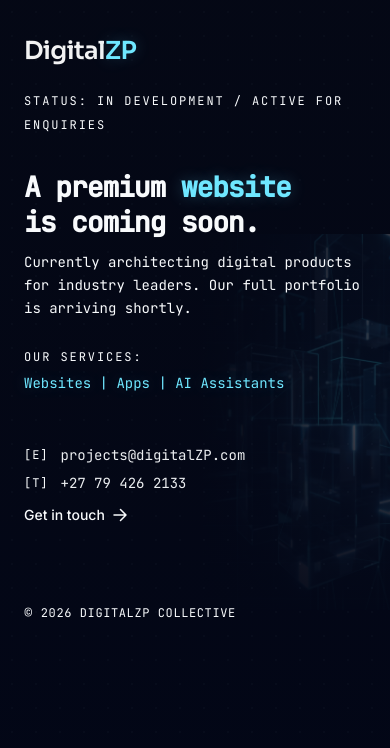
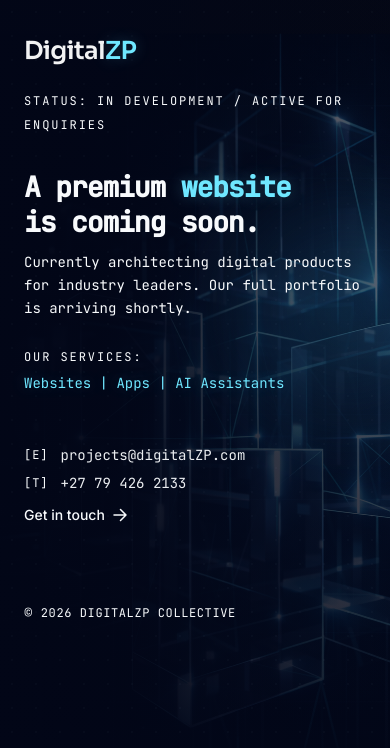
Before and after one commit to zabih0043-cyber/DigitalZP.com, a React (Vite) app: page / in a window 390 px wide. Shown: the top 748 px of the page. Built offline with nearby package versions, Linux system fonts and the light colour scheme.

Commit message:
final touch

```diff
--- a/src/components/holding/CursorGlow.jsx
+++ b/src/components/holding/CursorGlow.jsx
@@ -2,19 +2,24 @@ import { useState, useEffect } from 'react';
 
 export default function CursorGlow() {
   const [pos, setPos] = useState({ x: 0, y: 0 });
-  const [enabled, setEnabled] = useState(false);
+  const [mode, setMode] = useState('none');
   const [visible, setVisible] = useState(false);
 
   useEffect(() => {
-    const canUseGlow =
-      window.matchMedia('(pointer: fine)').matches &&
-      !window.matchMedia('(prefers-reduced-motion: reduce)').matches;
+    const supportsCursorGlow = window.matchMedia('(pointer: fine)').matches;
+    const reducedMotion = window.matchMedia('(prefers-reduced-motion: reduce)').matches;
 
-    setEnabled(canUseGlow);
-
-    if (!canUseGlow) {
+    if (reducedMotion) {
+      setMode('none');
       return undefined;
     }
+
+    if (!supportsCursorGlow) {
+      setMode('ambient');
+      return undefined;
+    }
+
+    setMode('cursor');
 
     const onMove = (e) => {
       setPos({ x: e.clientX, y: e.clientY });
@@ -33,7 +38,19 @@ export default function CursorGlow() {
     };
   }, [visible]);
 
-  if (!enabled || !visible) return null;
+  if (mode === 'ambient') {
+    return (
+      <div
+        className="pointer-events-none fixed right-[-30%] top-[18%] z-10 h-[320px] w-[320px] rounded-full mix-blend-screen md:hidden"
+        style={{
+          background: 'radial-gradient(circle, hsla(199, 89%, 60%, 0.16) 0%, hsla(199, 89%, 60%, 0.08) 34%, transparent 70%)',
+          filter: 'blur(22px)',
+        }}
+      />
+    );
+  }
+
+  if (mode !== 'cursor' || !visible) return null;
 
   return (
     <div
--- a/src/pages/Home.jsx
+++ b/src/pages/Home.jsx
@@ -7,13 +7,13 @@ import HeroMessage from '../components/holding/HeroMessage';
 import StatusIndicator from '../components/holding/StatusIndicator';
 import VisualEngine from '../components/holding/VisualEngine';
 import { useIsMobile } from '../hooks/use-mobile';
-import mobileBackgroundImage from '../../assets/image.png';
+import mobileBackgroundImage from '../../assets/image for mobile background only.png';
 
 export default function Home() {
   const isMobile = useIsMobile();
 
   return (
-    <div className="relative h-screen w-screen overflow-hidden bg-background">
+    <div className="fixed inset-0 overflow-hidden bg-background overscroll-none">
       <div
         className="absolute inset-0 z-0 overflow-hidden md:hidden"
       >
@@ -24,9 +24,15 @@ export default function Home() {
           fetchPriority="high"
           loading="eager"
           decoding="async"
-          className="absolute right-[-22%] top-1/2 w-[70%] max-w-none -translate-y-1/2"
+          className="absolute right-[-30%] top-1/2 h-[92%] w-auto max-w-none -translate-y-1/2"
         />
-        <div className="absolute inset-0 bg-[linear-gradient(180deg,rgba(2,6,23,0.52)_0%,rgba(2,6,23,0.72)_58%,rgba(2,6,23,0.92)_100%)]" />
+        <div
+          className="absolute inset-0"
+          style={{
+            backgroundImage:
+              'linear-gradient(90deg, rgba(2, 6, 23, 0.94) 0%, rgba(2, 6, 23, 0.86) 28%, rgba(2, 6, 23, 0.46) 58%, rgba(2, 6, 23, 0.14) 100%), linear-gradient(180deg, rgba(2, 6, 23, 0.52) 0%, rgba(2, 6, 23, 0.72) 58%, rgba(2, 6, 23, 0.92) 100%)',
+          }}
+        />
       </div>
 
       <div
```
